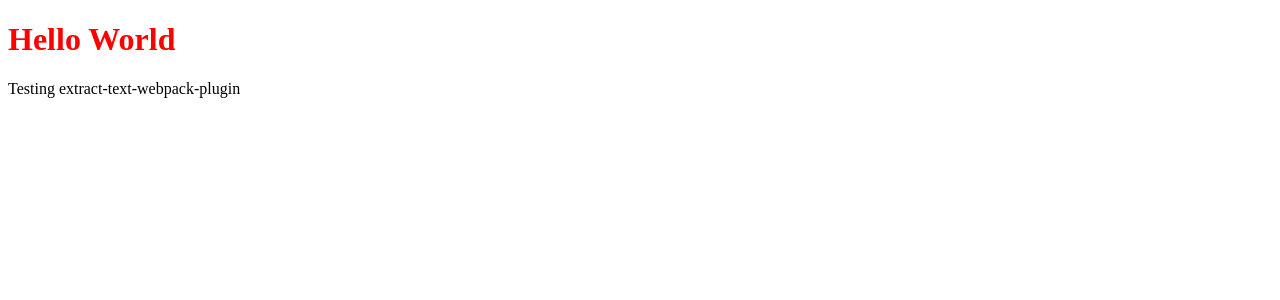
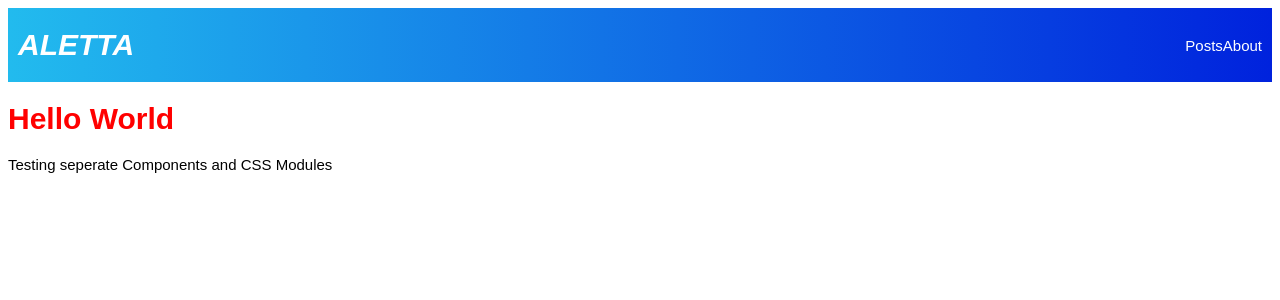
Before and after one commit to qucode1/progressiveWebApp, a React app: page / in a window 1280 px wide. Shown: the top 300 px of the page. Built offline with nearby package versions, Linux system fonts and the light colour scheme.

Commit message:
seperate components into individual folders with seperate css, add basic header

```diff
--- /dev/null
+++ b/src/base.css
@@ -0,0 +1,19 @@
+:root{
+}
+
+html {
+  box-sizing: border-box;
+  font-size: 62.5%;
+  font-family: sans-serif;
+}
+body {
+  font-size: 1.5rem
+}
+ul {
+  list-style: none;
+  padding: 0;
+  margin: 0
+}
+a {
+  text-decoration: none;
+}
--- /dev/null
+++ b/src/components/App/App.js
@@ -0,0 +1,13 @@
+import React from 'react'
+
+import styles from './App.css'
+import Header from '../Header/Header'
+
+const App = () => (
+  <div>
+    <Header />
+    <h1 className={styles.heading}>Hello World</h1>
+    <p>Testing seperate Components and CSS Modules</p>
+  </div>
+)
+export default App
--- /dev/null
+++ b/src/components/Header/Header.css
@@ -0,0 +1,30 @@
+.heading {
+  background-image: linear-gradient(to right, #22bbee, #0022dd);
+  color: white;
+}
+.container {
+  display: flex;
+  justify-content: space-between;
+  align-items: center;
+  padding: 0 10px;
+}
+.title {
+  font-style: italic;
+  text-transform: uppercase;
+}
+.list {
+  display: flex;
+  justify-content: center;
+}
+.list-item {
+  font-weight: bold;
+  text-transform: uppercase;
+  margin: 0 0 0 15px;
+  font-size: 2rem
+}
+.link {
+  color: #fff;
+}
+.link:hover, .link:focus {
+  color: #22bbee
+}
--- /dev/null
+++ b/src/components/Header/Header.js
@@ -0,0 +1,17 @@
+import React from 'react'
+import styles from './Header.css'
+
+const Header = () => (
+  <header className={styles.heading}>
+    <div className={styles.container}>
+      <h1 className={styles.title}>Aletta</h1>
+      <nav>
+        <ul className={styles.list}>
+          <li className={styles.listItem}><a className={styles.link} href='#'>Posts</a></li>
+          <li className={styles.listItem}><a className={styles.link} href='#'>About</a></li>
+        </ul>
+      </nav>
+    </div>
+  </header>
+)
+export default Header
--- a/src/index.js
+++ b/src/index.js
@@ -1,17 +1,7 @@
 import React from 'react'
 import { render } from 'react-dom'
 
-import styles from './app.css'
-
-class App extends React.Component {
-  render () {
-    return (
-      <div>
-        <h1 className={styles.heading}>Hello World</h1>
-        <p>Testing extract-text-webpack-plugin</p>
-      </div>
-    )
-  }
-}
+import './base.css'
+import App from './components/App/App'
 
 render(<App />, document.getElementById('app'))
--- a/webpack.config.js
+++ b/webpack.config.js
@@ -35,7 +35,8 @@
                 loader: 'css-loader',
                 options: {
                   modules: true,
-                  localIdentName: '[name]-[local]-[hash:base64:8]'
+                  localIdentName: '[name]-[local]-[hash:base64:8]',
+                  camelCase: true
                 }
               }
             ]
@@ -46,7 +47,8 @@
               loader: 'css-loader',
               options: {
                 modules: true,
-                localIdentName: '[name]-[local]-[hash:base64:8]'
+                localIdentName: '[name]-[local]-[hash:base64:8]',
+                camelCase: true
               }
             }
           ]
```
Also changed, not shown: src/components/App/App.css (renamed from src/app.css).
